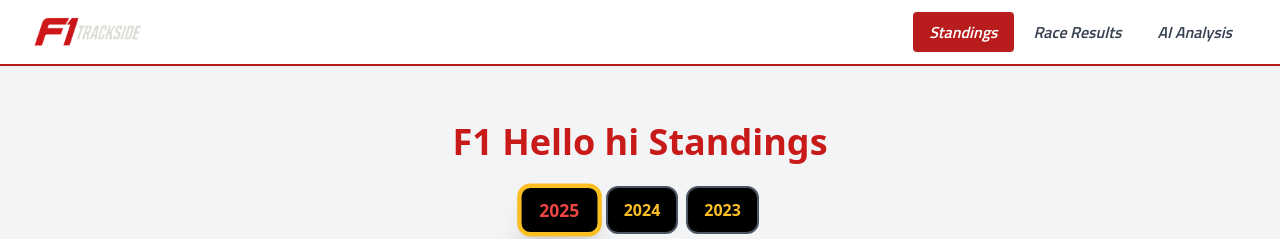
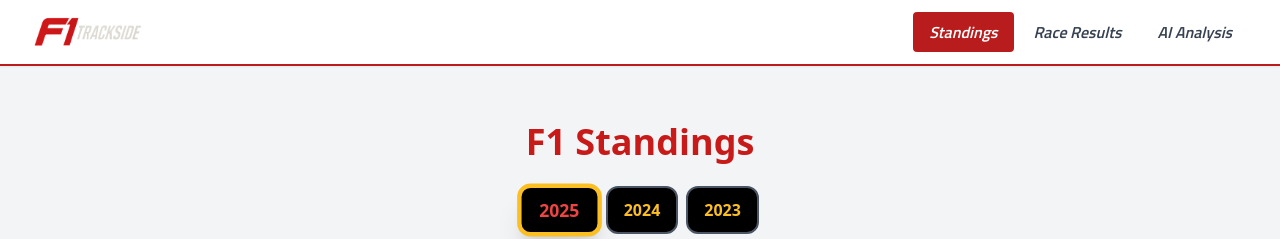
Before and after one commit to abbashaider144/F1Trackside, a Next.js app: page / in a window 1280 px wide. Shown: the top 239 px of the page. Built offline with nearby package versions, Linux system fonts and the light colour scheme; no server answers.

Commit message:
back to normal (ignore)

```diff
--- a/pages/index.js
+++ b/pages/index.js
@@ -51,7 +51,7 @@ export default function Standings() {
  return (
    <Layout>
      <div className="max-w-6xl mx-auto p-6">
-       <h1 className="text-4xl font-bold text-[#C91A1A] mb-6 text-center">F1 Hello  hi Standings</h1>
+       <h1 className="text-4xl font-bold text-[#C91A1A] mb-6 text-center">F1 Standings</h1>
 
 
        <Tab.Group defaultIndex={0}>
```
